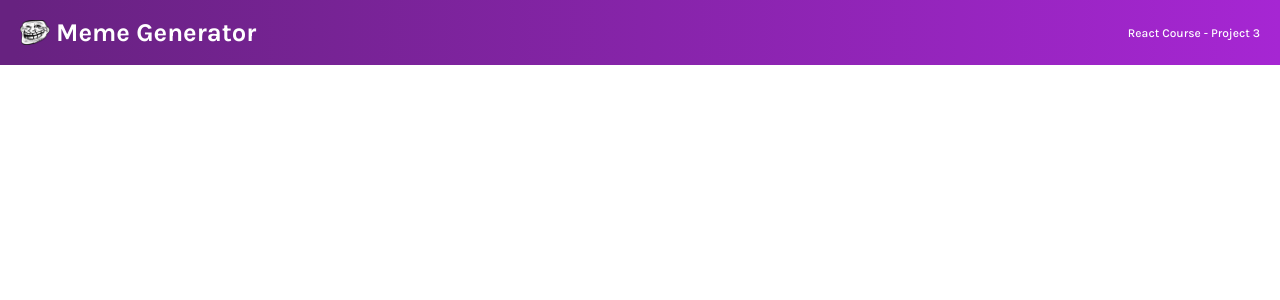
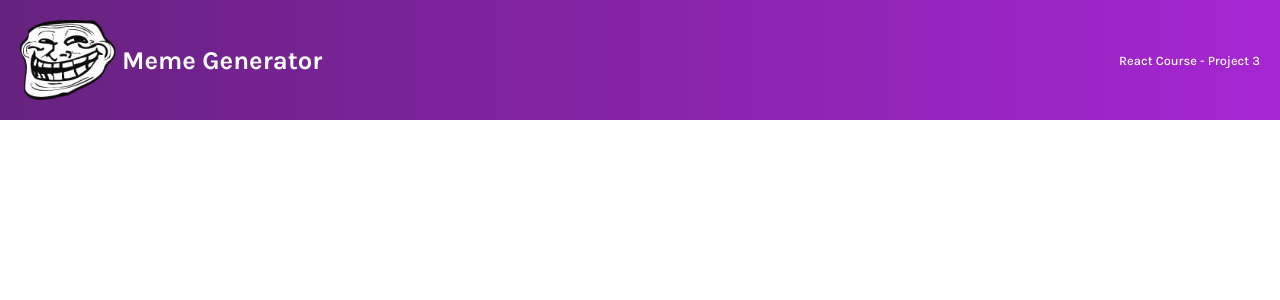
Before and after one commit to ERy03/meme-generator, a React (Create React App) app: page / in a window 1280 px wide. Shown: the top 300 px of the page. Built offline with nearby package versions, Linux system fonts and the light colour scheme.

Commit message:
header component styling

```diff
--- a/public/styles.css
+++ b/public/styles.css
@@ -11,7 +11,7 @@ body {
 
 .header {
   background: linear-gradient(90deg, #672280 1.18%, #A626D3 100%);
-  height: 65px;
+  height: 64px;
   padding: 20px;
   display: flex;
   align-items: center;
@@ -24,11 +24,32 @@ body {
 }
 
 .header__title {
-font-size: clamp(1.23rem, 2vw, 2.5rem);
+  font-size: clamp(1.2rem, 2vw, 2.8rem);
   margin-right: auto;
 }
 
 .header__project {
-  font-size: 0.75rem;
+  font-size: clamp(0.7rem, 1vw, 1.5rem);
   font-weight: 500;
 }
+
+/* Medium devices (landscape tablets, 768px and up) */
+@media only screen and (min-width: 768px) {
+  .header {
+    height: 75px;
+  }
+}
+
+/* Large devices (laptops/desktops, 992px and up) */
+@media only screen and (min-width: 992px) {
+  .header {
+    height: 95px;
+  }
+}
+
+/* Extra large devices (large laptops and desktops, 1200px and up) */
+@media only screen and (min-width: 1200px) {
+  .header {
+    height: 120px;
+  }
+}
```
